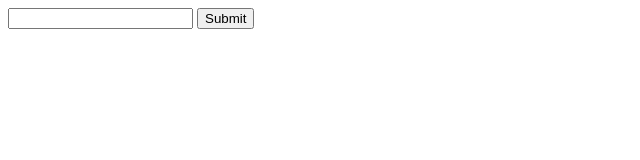
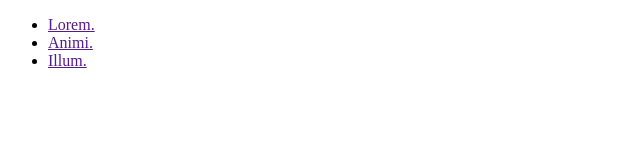
Before and after one commit to AhmoFurkan/deneme, a plain HTML site: page loginform.html in a window 1280 px wide. Shown: the whole page, without its empty margins (0-640 px from the left). Drawn offline with Linux system fonts and the light colour scheme.

Commit message:
link yapisi eklendi

```diff
--- a/loginform.html
+++ b/loginform.html
@@ -7,9 +7,10 @@
     <title>Document</title>
 </head>
     <body>
-<form action="">
-    <input type="text">
-    <button>Submit</button>
-</form>
+    <ul>
+        <li><a href="">Lorem.</a></li>
+        <li><a href="">Animi.</a></li>
+        <li><a href="">Illum.</a></li>
+    </ul>
 </body>
 </html>
```
